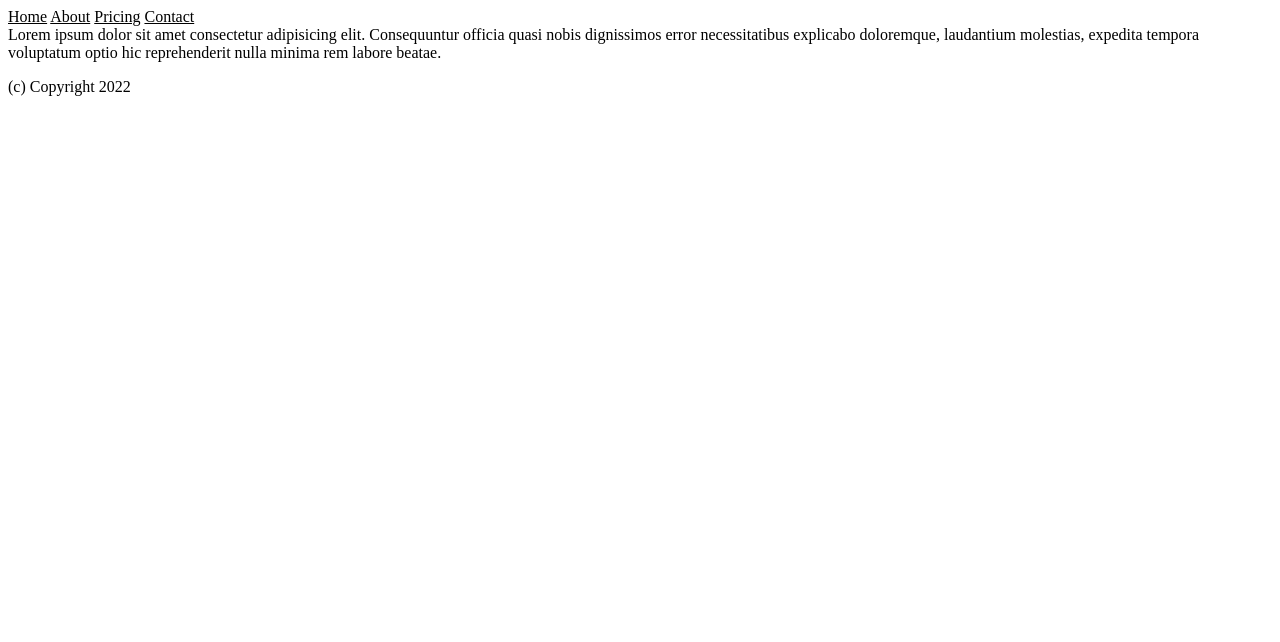
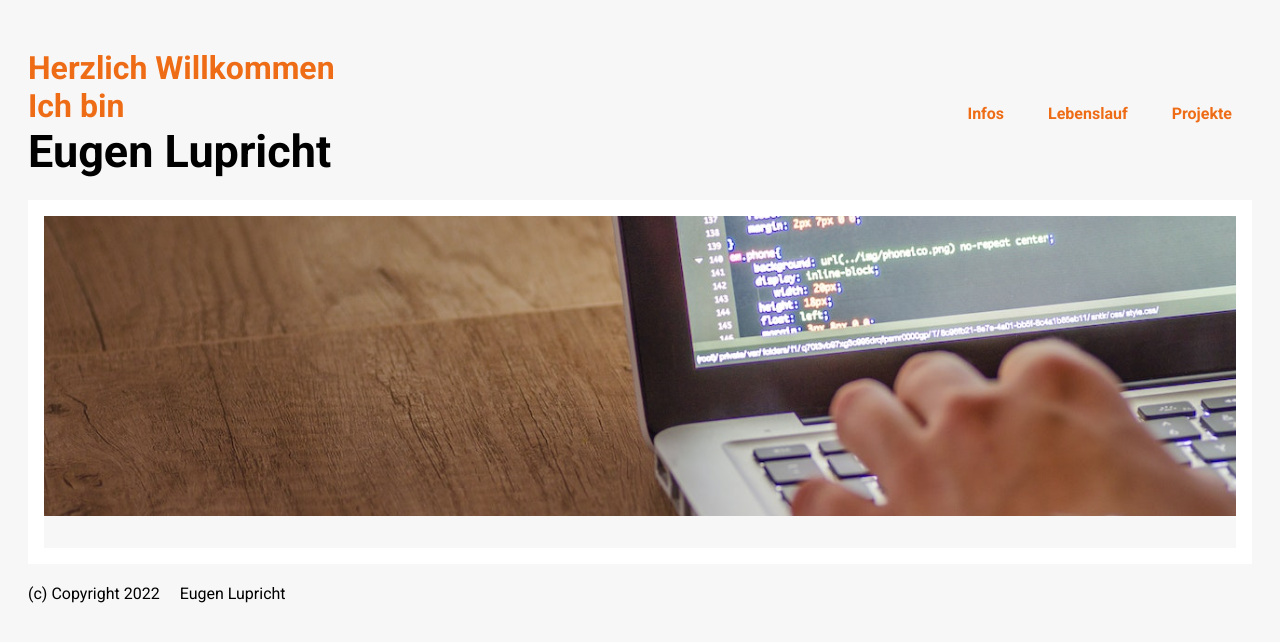
Before and after one commit to Eugen252009/Website, a plain HTML site: page index.html in a window 1280 px wide. Drawn offline with Linux system fonts and the light colour scheme.

Commit message:
new Site

```diff
--- a/index.html
+++ b/index.html
@@ -4,20 +4,29 @@
     <meta charset="UTF-8">
     <meta http-equiv="X-UA-Compatible" content="IE=edge">
     <meta name="viewport" content="width=device-width, initial-scale=1.0">
-    <title>Eugen</title>
+    <title>Willkommen</title>
     <link rel="stylesheet" href="./style.css">
+    <link rel="preconnect" href="https://fonts.googleapis.com">
+<link rel="preconnect" href="https://fonts.gstatic.com" crossorigin>
+<link href="https://fonts.googleapis.com/css2?family=Roboto:ital,wght@0,100;0,300;0,400;0,500;0,700;0,900;1,100;1,300;1,400;1,500;1,700;1,900&display=swap" rel="stylesheet">
    </head>
 <body>
-   <nav class="nav">
-    <a href="" class="nav__link nav__link--active">Home</a>
-    <a href="" class="nav__link">About</a>
-    <a href="" class="nav__link">Pricing</a>
-    <a href="" class="nav__link">Contact</a>
 
+    <div class="navbar">
+    <h1>Herzlich Willkommen <br>Ich bin<br><span class="name">Eugen Lupricht</span></h1>
 
-
-</nav>
-    <div>Lorem ipsum dolor sit amet consectetur adipisicing elit. Consequuntur officia quasi nobis dignissimos error necessitatibus explicabo doloremque, laudantium molestias, expedita tempora voluptatum optio hic reprehenderit nulla minima rem labore beatae.</div>
-    <footer id="footer"><p>(c) Copyright 2022</p></footer>
+    <div>
+        <a href="#">Infos</a>
+        <a href="#">Lebenslauf</a>
+        <a href="https://github.com/Eugen252009?tab=repositories">Projekte</a>
+    </div>
+</div>
+<div class="img-container">
+    <img class="header-img" src="/assets/header.jpg">
+    <div class="text-class">
+    <p></p>
+</div>
+</div>
+    <footer id="footer"><p>(c) Copyright 2022 </p><a class="redirect-to-nas" href="https://192.168.178.33:5001">Eugen Lupricht</a></footer>
 </body>
 </html>
--- a/style.css
+++ b/style.css
@@ -1,7 +1,57 @@
-.nav__link{
+.header-img{
+    position: relative;
+    width: 100%;
+    display: block;
+    height: 300px;
+    object-fit: cover;
+    object-position: 50% 25%;
+}
+#footer{
     color: black;
+    display: flex;
+    align-items: center;
 }
-.nav__link--active{
+h1{
+    color: rgb(238, 108, 22);
+    font-weight: bold;
+}
+
+body{
+    background-color: rgb(248, 247, 247);;
+    font-family: 'Roboto', sans-serif;
+    padding:20px;
+}
+.img-container{
+    background-color: white;
+    padding: 16px;
+}
+.navbar{
+display: flex;
+justify-content: space-between;
+align-items: center;
+
+}
+a{
+    color: rgb(238, 108, 22);
+    text-decoration: none;
+    font-weight: bold;
+    margin: 20px;
+}
+a:hover{
+    text-decoration: underline;
+}
+.name{
     color: black;
-    font:bold;
+    font-size: 45px;
 }
+.text-class{
+    font-family: 'Roboto' sans-serif;
+    padding: 8px;
+    font-weight: 500;
+    background-color:rgb(248, 247, 247);
+}
+.redirect-to-nas{
+    color: black;
+    text-decoration: none;
+    font-weight: 400;
+}
```
Also changed, not shown: assets/header.jpg (added), assets/login.png (deleted), assets/menu.png (deleted).
